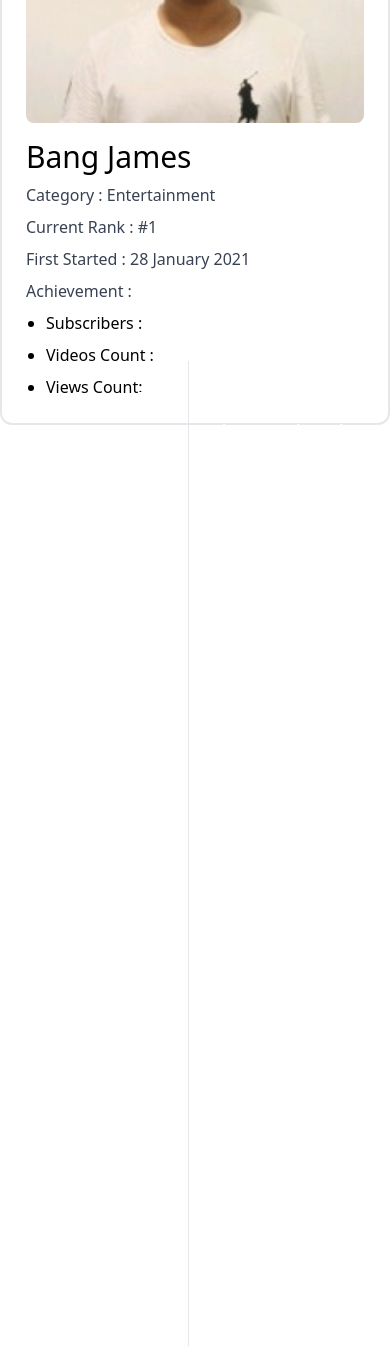
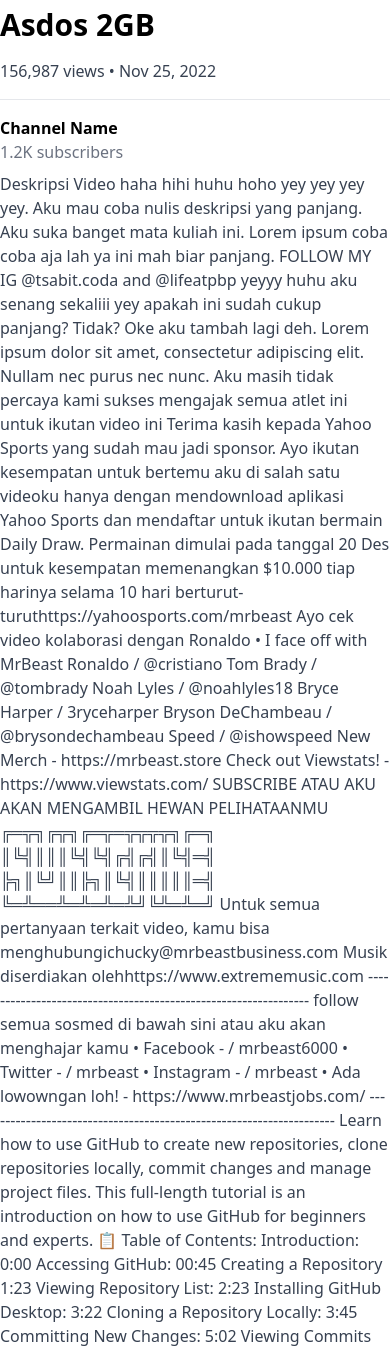
Before and after one commit to pesolosep/Adila-Fans-Club, a Django app: page /video/1 in a window 390 px wide; the page is wider, and only the part inside the window is pictured. Shown: the part 547-1893 px from the top of that part. Run offline with Django 4.2, Linux system fonts and the light colour scheme; some libraries are stand-ins or nearby versions.

Commit message:
template for video detail

```diff
--- a/video/templates/video.html
+++ b/video/templates/video.html
@@ -1,33 +1,107 @@
-<div class="container mx-auto h-screen pt-28 font-body">
+<div class="container mx-auto pt-24">
     <div class="flex flex-wrap -mx-2">
-        <div class="w-full lg:w-2/3 px-2">
-            <h1 class="text-3xl font-body-bold mb-4">This Channel Videos on Our Database</h1>
-            <div class="space-y-2">
-                <div class="border rounded-lg">
-                    <button class="w-full text-left px-4 py-2 bg-gray-200" type="button" @click="open = !open" :aria-expanded="open">
-                        JUDUL VIDEONYA
-                    </button>
-                    <div class="px-4 py-2" x-show="open">
-                        DESKRIPSI
+        <div class="w-full px-2">
+            <div class="w-[840px] h-[450px] overflow-hidden">
+                <img
+                  src="https://ristek.link/fotojames1"
+                  alt="Video Thumbnail"
+                  class="w-full h-full object-cover"
+                >
+              </div>
+            <h1 class="text-3xl font-bold mb-2 py-2">Asdos 2GB</h1> <!--{{ video.title }} -->
+            <div class="flex items-center mb-4">
+                <span class="text-gray-700 mr-4">156,987 views &bull; Nov 25, 2022</span>
+            </div>
+            <div class="border-t pt-4">
+                <div class="flex items-start mb-4">
+                    <div>
+                        <h6 class="font-bold">Channel Name</h6> <!--{{ video.channel_name }} -->
+                        <p class="text-gray-500 mb-2">1.2K subscribers</p>
+                        <p class="text-gray-700 mb-2">
+                            Deskripsi Video haha hihi huhu hoho yey yey yey yey. Aku mau coba nulis deskripsi yang panjang. Aku suka banget mata kuliah ini. Lorem ipsum coba coba aja lah ya ini mah biar panjang. FOLLOW MY IG @tsabit.coda and @lifeatpbp yeyyy huhu aku senang sekaliii
+                            yey apakah ini sudah cukup panjang? Tidak? Oke aku tambah lagi deh. Lorem ipsum dolor sit amet, consectetur adipiscing elit. Nullam nec purus nec nunc. Aku masih tidak percaya kami sukses mengajak semua atlet ini untuk ikutan video ini
+                            Terima kasih kepada Yahoo Sports yang sudah mau jadi sponsor. Ayo ikutan kesempatan untuk bertemu aku di salah satu videoku hanya dengan mendownload aplikasi Yahoo Sports dan mendaftar untuk ikutan bermain Daily Draw. Permainan dimulai pada tanggal 20 Des untuk kesempatan memenangkan $10.000 tiap harinya selama 10 hari berturut-turuthttps://yahoosports.com/mrbeast
+
+                            Ayo cek video kolaborasi dengan Ronaldo    • I face off with MrBeast
+
+                            Ronaldo
+                               / @cristiano
+
+                            Tom Brady
+                               / @tombrady
+
+                            Noah Lyles
+                               / @noahlyles18
+
+                            Bryce Harper
+                              / 3ryceharper
+
+                            Bryson DeChambeau
+                               / @brysondechambeau
+
+                            Speed
+                               / @ishowspeed
+
+                            New Merch - https://mrbeast.store
+
+                            Check out Viewstats! - https://www.viewstats.com/
+
+                            SUBSCRIBE ATAU AKU AKAN MENGAMBIL HEWAN PELIHATAANMU
+                            ╔═╦╗╔╦╗╔═╦═╦╦╦╦╗╔═╗
+                            ║╚╣║║║╚╣╚╣╔╣╔╣║╚╣═╣ ╠╗║╚╝║║╠╗║╚╣║║║║║═╣
+                            ╚═╩══╩═╩═╩═╩╝╚╩═╩═╝
+                            Untuk semua pertanyaan terkait video, kamu bisa menghubungichucky@mrbeastbusiness.com
+
+                            Musik diserdiakan olehhttps://www.extrememusic.com
+
+                            ----------------------------------------------------------------
+                            follow semua sosmed di bawah sini atau aku akan menghajar kamu
+                            • Facebook -   / mrbeast6000
+                            • Twitter -   / mrbeast
+                            • Instagram -   / mrbeast
+                            • Ada lowowngan loh! - https://www.mrbeastjobs.com/
+                            --------------------------------------------------------------------
+
+                            Learn how to use GitHub to create new repositories, clone repositories locally, commit changes and manage project files.
+
+This full-length tutorial is an introduction on how to use GitHub for beginners and experts.
+
+📋 Table of Contents:
+
+Introduction: 0:00
+Accessing GitHub: 00:45
+Creating a Repository 1:23
+Viewing Repository List: 2:23
+Installing GitHub Desktop: 3:22
+Cloning a Repository Locally: 3:45
+Committing New Changes: 5:02
+Viewing Commits on GitHub: 6:50
+Outro: 7:25
+
+🧩 Related Content:
+More information regarding GitHub available on AnsonAlex.com:
+https://ansonalex.com/tutorials/githu...
+
+💻 More tips and tutorials:
+http://AnsonAlex.com
+
+🔎 Request a tutorial:
+https://forms.gle/sciVnK4tHno7sCcGA
+
+☎️ To get in contact with me:
+  / ansonalexander
+  / ansonalex
+
+🎥 For behind the scenes and exclusive content:
+  / ansonalex.c0m
+
+🙏 To support the channel:
+https://amzn.to/3VAJbNl
+(Support the channel by shopping as you normally would)
+                        </p>
                     </div>
                 </div>
             </div>
-        </div>
-
-        <div class="w-full lg:w-1/3 px-2 mt-6 lg:mt-0 pb-5">
-            <div class="p-6 bg-white border-2 rounded-xl">
-                <img src="/static/img/fotobgjames.jpeg" alt="Ragnar Lothbrok" class="w-full h-auto rounded-lg mb-4">
-                <h3 class="text-3xl font-body-bold mb-2">Bang James</h3>
-                <p class="text-gray-700 mb-2">Category : Entertainment</p>
-                <p class="text-gray-700 mb-2">Current Rank : #1</p>
-                <p class="text-gray-700 mb-2">First Started : 28 January 2021</p>
-                <p class="text-gray-700 mb-2">Achievement : </p>
-                <ul class="list-disc pl-5 space-y-2">
-                <li>Subscribers : </li>
-                <li>Videos Count :</li>
-                <li>Views Count: </li>
-            </ul>
-        </div>
         </div>
     </div>
 </div>
```
